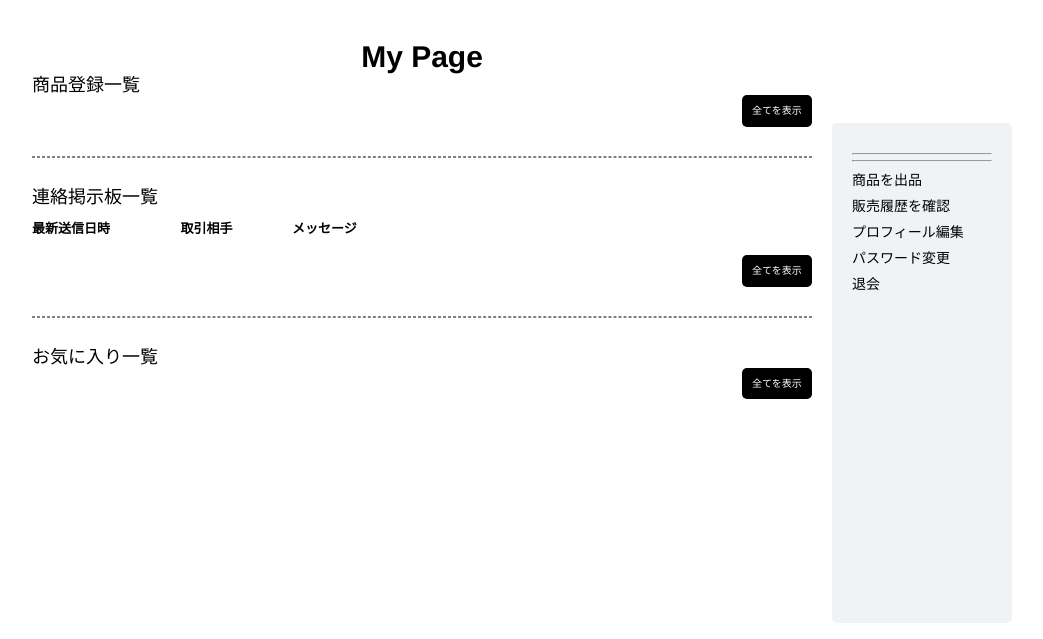
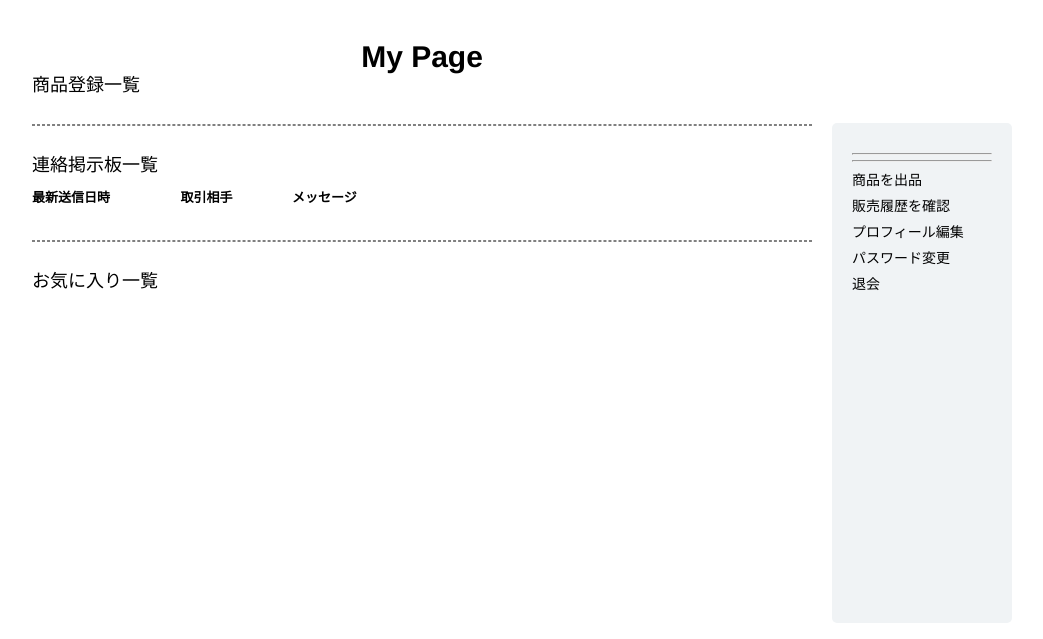
Before and after one commit to hotarika/01_fleamarket, a PHP site: page /99_OP/a-mypage.php in a window 1280 px wide. Shown: the part 80-719 px from the top of the page, without its empty margins (118-1161 px from the left). Run offline with PHP 8.4, Linux system fonts and the light colour scheme; the visitor is signed in with stand-in values (Sample User, id 1); data that the repository does not hold is empty; some libraries are stand-ins or nearby versions.

Commit message:
Fix: 商品カードの改行の不具合を修正

```diff
--- a/a-mypage.php
+++ b/a-mypage.php
@@ -42,7 +42,7 @@ require('common/head.php');
          <!-- product list -->
          <div class="prodListWrap">
             <div class="c-h3 pm-mypage__heading2 -prod">商品登録一覧</div>
-            <div class="pm-mypage__prodWrap u-cf">
+            <div class="pm-mypage__prodWrap">
                <?php foreach ($dbProductData as $val) : ?>
                   <a href="a-productRegister.php?prod_id=<?= $val['id']; ?>" class="c-prodUnit pm-mypage__prodUnit">
                      <div class="c-prodHead pm-mypage__prodHead <?php if (empty($val['img1'])) echo 'u-noImgBgc'; ?>">
@@ -55,7 +55,6 @@ require('common/head.php');
                   </a>
                <?php endforeach; ?>
             </div>
-            <a href="" class="c-btn pm-mypage__allLook -prod">全てを表示</a>
          </div>
 
          <div class="pm-mypage__border"></div>
@@ -85,10 +84,7 @@ require('common/head.php');
                      </div>
                   </a>
                <?php endforeach; ?>
-
-
             </div>
-            <a href="" class="c-btn pm-mypage__allLook -msg">全てを表示</a>
          </div>
 
          <div class="pm-mypage__border"></div>
@@ -110,7 +106,6 @@ require('common/head.php');
                <?php endforeach; ?>
 
             </div>
-            <a href="" class="c-btn pm-mypage__allLook -like">全てを表示</a>
          </div>
       </main>
 
--- a/index.php
+++ b/index.php
@@ -70,7 +70,7 @@ require('common/head.php');
          </div>
 
          <!-- 商品表示欄 -->
-         <div class="pm-index__prodWrap u-cf">
+         <div class="pm-index__prodWrap">
             <?php foreach ($dbProductData['prod_data'] as $val) : ?>
                <a href="c-productDetail.php<?= (!empty(appendGetParam())) ? appendGetParam() . '&prod_id=' . $val['id'] : '?prod_id=' . $val['id'] ?>" class="c-prodUnit pm-index__prodUnit <?php if ($val['user_id'] == @$_SESSION['user_id']) echo '-myProd'; ?>">
                   <div class="c-prodHead pm-index__prodHead <?php if (empty($val['img1'])) echo 'u-noImgBgc'; ?>">
@@ -87,7 +87,7 @@ require('common/head.php');
          <!-- paging -->
          <?php
          $link = $_SERVER['PHP_SELF'];
-         $param = '';
+         $param = ''; // 初期値
          $param = appendGetParam('p');
          pagination($currentPageNum, $dbProductData['total_page'], $param, $link);
          ?>
```
